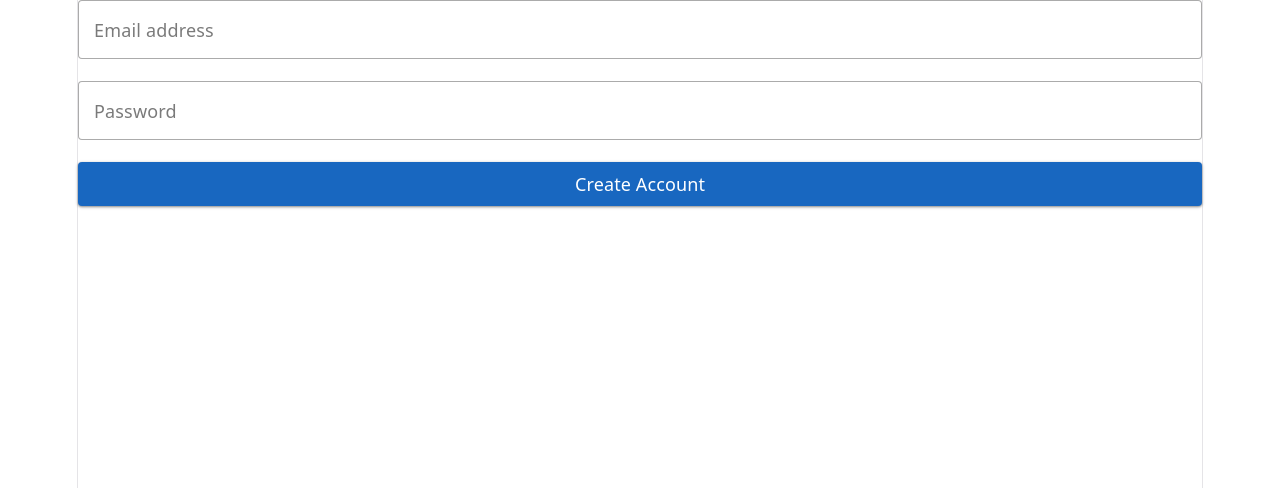
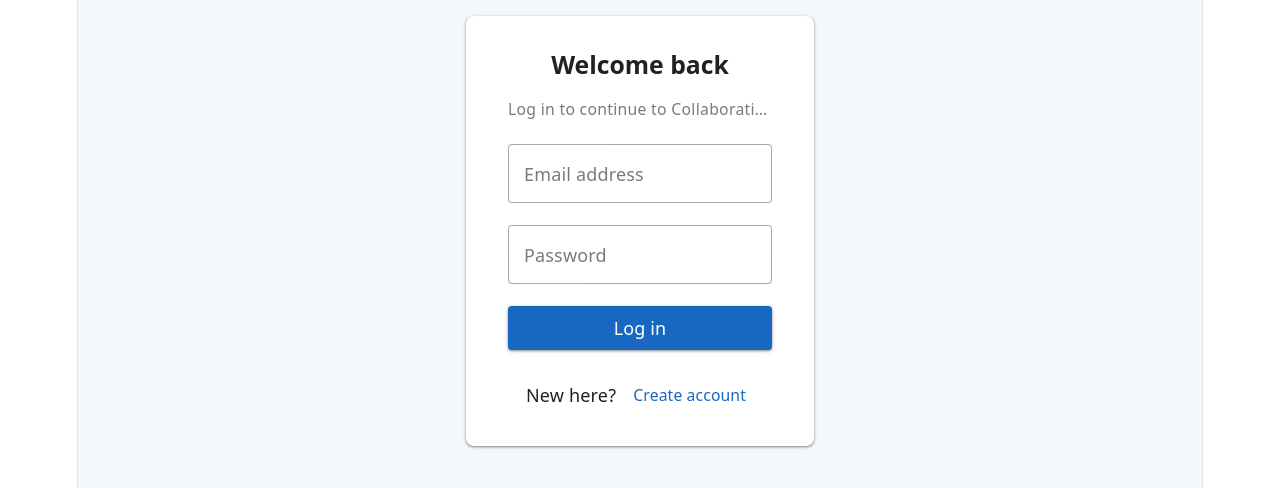
Before and after one commit to shrohan2003/collaborative-notes-learning, a Vue app in the folder client/: page / in a window 1280 px wide. Shown: the top 488 px of the page. Built offline with nearby package versions, Linux system fonts and the light colour scheme.

Commit message:
feat: add login page flow

```diff
--- a/client/src/App.vue
+++ b/client/src/App.vue
@@ -1,9 +1,35 @@
 <script setup>
-// import Login from './components/Login.vue'
+import { ref } from 'vue'
+import Login from './components/Login.vue'
 import CreateAccount from './components/CreateAccount.vue'
+
+const page = ref('login')
+const userEmail = ref('')
+
+function showWelcome(email) {//after logun
+  userEmail.value = email
+  page.value = 'welcome'
+}
 </script>
 
 <template>
-<!-- <Login /> -->
-<CreateAccount />
+  <Login
+    v-if="page === 'login'"
+    @go-create="page = 'create'"
+    @logged-in="showWelcome"
+  />
+
+  <CreateAccount v-else-if="page === 'create'" />
+
+  <v-app v-else>
+    <v-main class="d-flex align-center justify-center">
+      <div class="text-center">
+        <h1>Welcome</h1>
+        <p>{{ userEmail }}</p>
+        <v-btn color="primary" @click="page = 'login'">
+          Log out
+        </v-btn>
+      </div>
+    </v-main>
+  </v-app>
 </template>
--- a/client/src/components/Login.vue
+++ b/client/src/components/Login.vue
@@ -1,11 +1,12 @@
 <script setup>
 import { ref } from 'vue'
-
+import axios from 'axios'
 const form = ref(null)
 const email = ref('')
 const password = ref('')
 const loginMessage = ref('')
-
+const emit = defineEmits(['go-create', 'logged-in'])
+const isError = ref(false)//
 const emailRules = [
   (value) => !!value || 'Email is required.',
   (value) =>
@@ -18,15 +19,27 @@ const passwordRules = [
   (value) =>
     value.length >= 6 || 'Password must be at least 6 characters.',
 ]
+// login
+const handleLogin = async () => {
+  const check = await form.value.validate()
 
-const handleLogin = async () => {
-  const { valid } = await form.value.validate()
+  if (!check.valid) {
+    loginMessage.value = ''
+    return
+  }
 
-  if (valid) {
-    loginMessage.value =
-      'Login form is valid. Backend connection will be added next.'
-  } else {
-    loginMessage.value = ''
+  try {
+    await axios.post('http://localhost:3001/api/account/login', {
+      email: email.value,
+      password: password.value,
+    })
+
+    isError.value = false
+    loginMessage.value = 'Login successful.'
+    emit('logged-in', email.value)// child>> parent msg pathanor vue er msg
+  } catch {
+    isError.value = true
+    loginMessage.value = 'Email or password is incorrect.'
   }
 }
 </script>
@@ -50,7 +63,7 @@ const handleLogin = async () => {
                 <v-alert
                   v-if="loginMessage"
                   class="mb-4"
-                  type="success"
+                  :type="isError ? 'error' : 'success'"
                   variant="tonal"
                 >
                   {{ loginMessage }}
@@ -81,7 +94,7 @@ const handleLogin = async () => {
 
               <v-card-actions class="justify-center">
                 <span>New here?</span>
-                <v-btn color="primary" variant="text">
+              <v-btn color="primary" variant="text" @click="emit('go-create')">
                   Create account
                 </v-btn>
               </v-card-actions>
```
